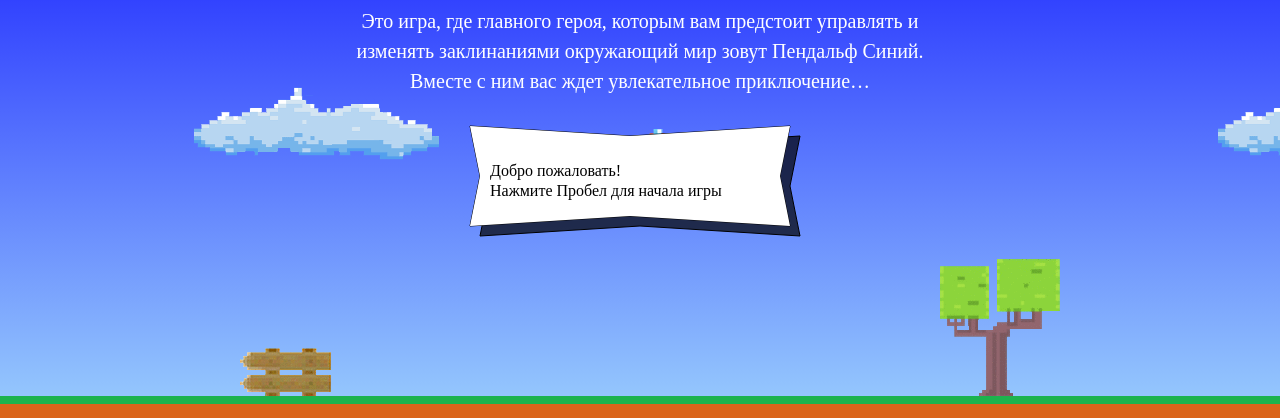
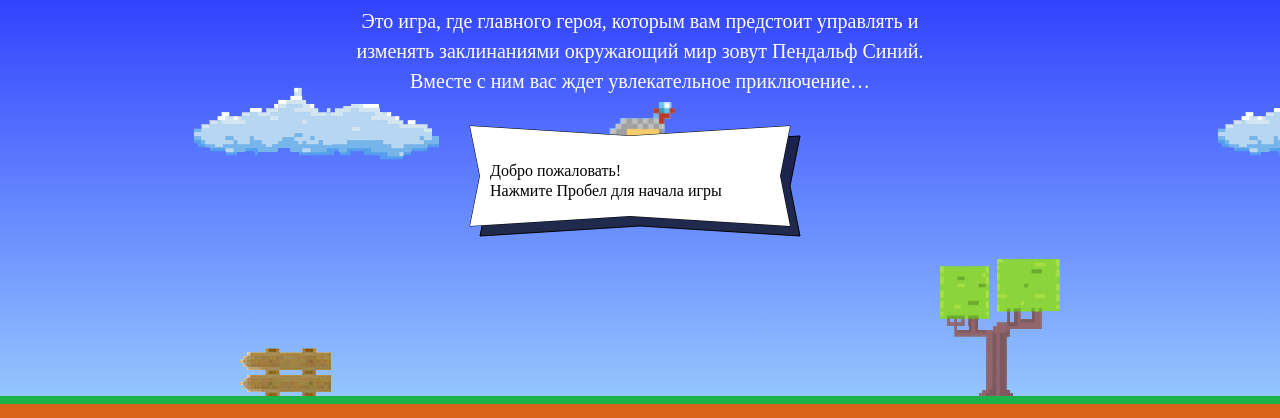
Before and after one commit to noatatat/428313-code-and-magick, a website: page index.html in a window 1280 px wide. Shown: the part 203-621 px from the top of the page. Drawn offline with Linux system fonts and the light colour scheme; a web font is replaced by a local one.

Commit message:
поправил скорость и фунцкию высоты

```diff
--- a/index.html
+++ b/index.html
@@ -184,7 +184,7 @@
 <script>
   var fireballSize = 22;
   var wizardSpeed = 3;
-  var wizardWidth = 50;
+  var wizardWidth = 70;
 
   var getFireballSpeed = function (left) {
     return left ? 5 : 2;
@@ -199,7 +199,7 @@
   }
 
   var getWizardY = function(height) {
-    return (height / 3  - 1.337 * wizardWidth);
+    return (height / 3  - getWizardHeight(wizardWidth));
   }
 </script>
 <script src="js/game.js"></script>
```
